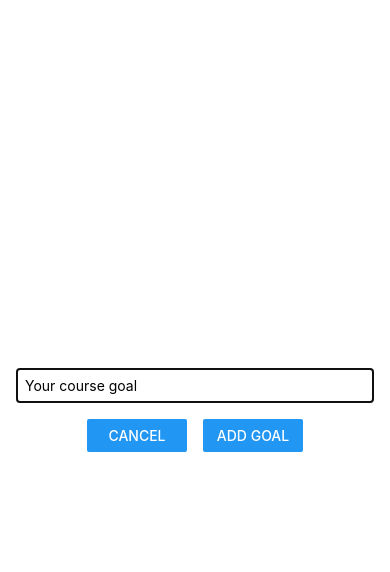
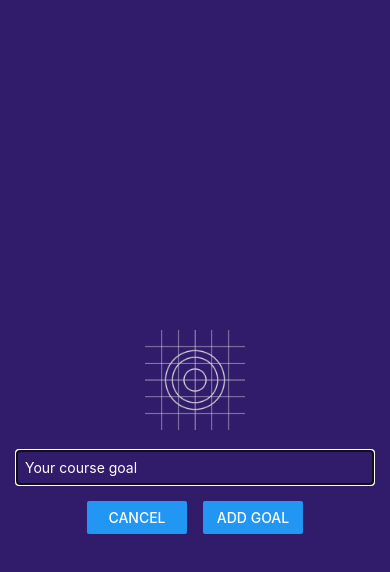
Before and after one commit to developerwill/react-native, a React Native app: screen / in a window 390 px wide. Both pictures are taken after a click on the button "ADD NEW GOAL". Shown: the top 572 px of the page. Built offline with nearby package versions, Linux system fonts and the light colour scheme.

Commit message:
Adding an image

```diff
--- a/components/GoalInput/GoalInput.jsx
+++ b/components/GoalInput/GoalInput.jsx
@@ -1,4 +1,4 @@
-import {TextInput, View, Button, Modal} from "react-native";
+import {TextInput, View, Button, Modal, Image} from "react-native";
 import styles from "./Style";
 import {useState} from "react";
 
@@ -25,13 +25,16 @@ export default function GoalInput(props) {
     return (
         <Modal visible={props.visible} animationType={'slide'}>
             <View style={styles.inputContainer}>
+                <Image
+                    style={styles.image}
+                    source={require('../../assets/adaptive-icon.png')}
+                />
                 <TextInput
                     style={styles.textInput}
                     placeholder={'Your course goal'}
                     onChangeText={goalInputHandler}
                     value={enteredGoalText}
                 />
-
                 <View style={styles.buttonContainer}>
                     <View style={styles.button}>
                         <Button title={'Cancel'} onPress={props.hideModal}/>
--- a/components/GoalInput/Style.jsx
+++ b/components/GoalInput/Style.jsx
@@ -6,16 +6,15 @@ const styles = StyleSheet.create({
         flexDirection: 'column',
         justifyContent: 'center',
         alignItems: 'center',
-        marginBottom: 24,
         padding: 16,
-        borderBottomWidth: 1,
-        borderBottomColor: '#ccc'
+        backgroundColor: '#311b6b'
     },
     textInput: {
         borderWidth: 1,
         borderColor: '#ccc',
         width: '100%',
-        padding: 8
+        padding: 8,
+        color: 'white'
     },
     buttonContainer: {
         marginTop: 16,
@@ -24,6 +23,11 @@ const styles = StyleSheet.create({
     button: {
         width: 100,
         marginHorizontal: 8
+    },
+    image: {
+        width: 100,
+        height: 100,
+        margin: 20
     }
 });
 
```
